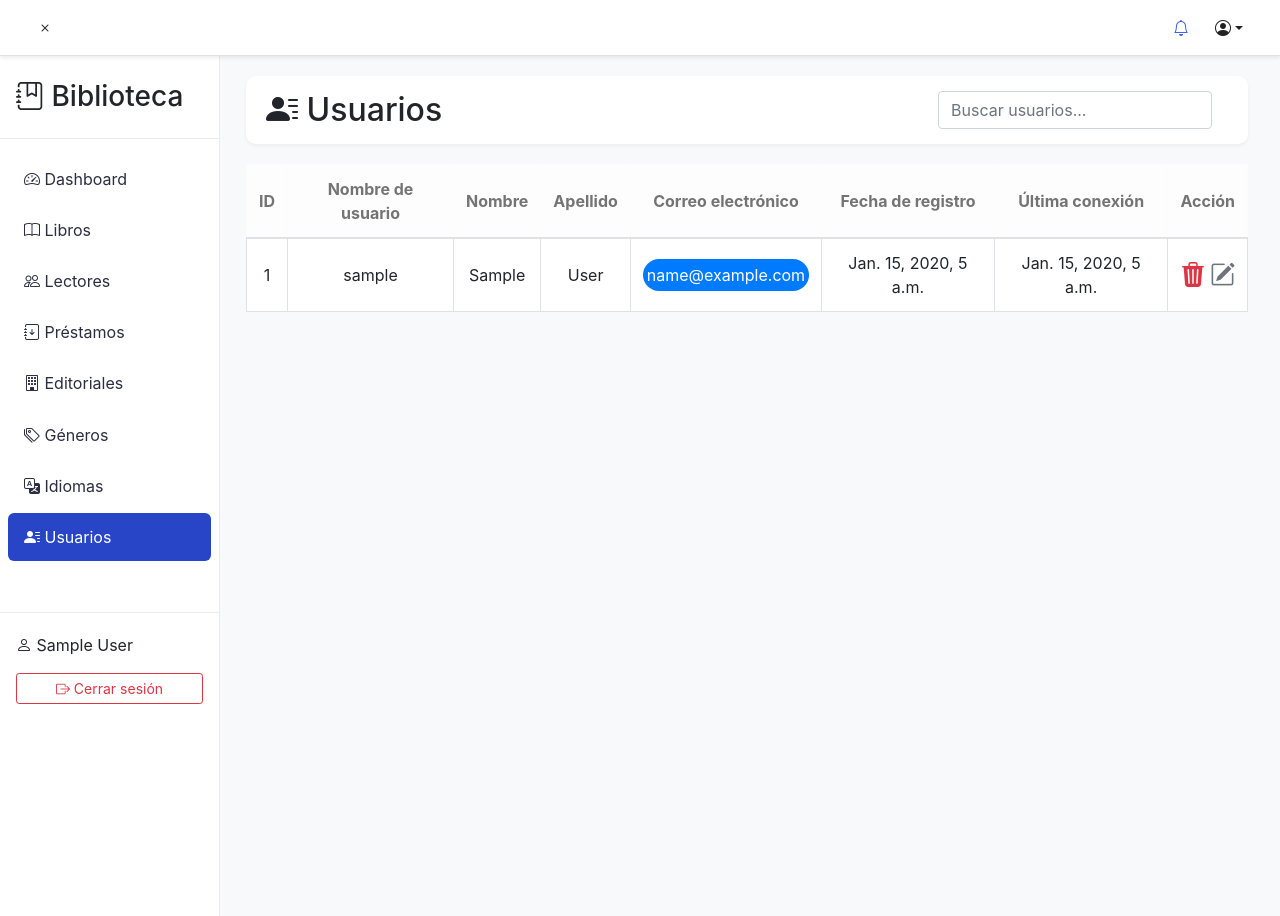
After one commit to BiblioProject/Proyecto_Biblioteca, a Django app: page /app_biblioteca/users/ in a window 1280 px wide. The commit adds this page. Run offline with Django 5.2, Linux system fonts and the light colour scheme; a user stored in the database is signed in; tables that the repository leaves empty hold one stand-in row (values such as "Sample post"); some libraries are stand-ins or nearby versions.

Commit message:
vista de tabla usuarios

```diff
--- a/app_biblioteca/templates/partials/sidebar.html
+++ b/app_biblioteca/templates/partials/sidebar.html
@@ -38,6 +38,11 @@
                 <i class="bi bi-translate"></i> Idiomas
             </a>
         </li>
+        <li class="nav-item">
+            <a href="{% url 'users' %}" class="nav-link{% if request.resolver_match.url_name == 'users' %} active{% endif %}">
+                <i class="bi bi-person-lines-fill"></i> Usuarios
+            </a>
+        </li>
     </ul>
     <div class="sidebar-footer px-3 py-3 mt-5">
         <div class="user-info mb-2 mt-1">
--- /dev/null
+++ b/app_biblioteca/templates/users/users.html
@@ -0,0 +1,162 @@
+{% load static %}
+<!DOCTYPE html>
+<html lang="en">
+<head>
+    <meta charset="UTF-8">
+    <meta name="viewport" content="width=device-width, initial-scale=1.0">
+    <title>Usuarios</title>
+    <link rel="stylesheet" href="{% static 'bootstrap/css/bootstrap.min.css' %}">
+    <link rel="stylesheet" href="{% static 'bootstrap/css/bootstrap-icons.css' %}">
+    <link rel="stylesheet" href="{% static 'css/main.css' %}">
+    <script src="https://code.jquery.com/jquery-3.6.0.min.js"></script>
+    <script src="https://cdn.jsdelivr.net/npm/popper.js@1.16.1/dist/umd/popper.min.js"></script>
+    <script src="{% static 'bootstrap/js/bootstrap.min.js' %}"></script>
+</head>
+<body>
+    {% block content %}
+    {% include 'partials/sidebar.html' %}
+    {% include 'partials/topbar.html' %}
+    <div class="main-content px-3">
+        <div class="page-header d-flex align-items-center justify-content-between">
+            <h2><i class="bi bi-person-lines-fill"></i> Usuarios</h2>
+            <form method="get" class="d-flex" role="search">
+                <input class="form-control me-2 mx-3" type="search" placeholder="Buscar usuarios..." name="q" value="{{ request.GET.q }}">
+            </form>
+        </div>
+        {% if page_obj %}
+        <div class="table-responsive mt-3">
+            <table class="table table-bordered table-hover text-center align-middle bg-white">
+                <thead class="table-light">
+                    <tr>
+                        <th>ID</th>
+                        <th>Nombre de usuario</th>
+                        <th>Nombre</th>
+                        <th>Apellido</th>
+                        <th>Correo electrónico</th>
+                        <th>Fecha de registro</th>
+                        <th>Última conexión</th>
+                        <th>Acción</th>
+                    </tr>
+                </thead>
+                <tbody>
+                    {% for user in page_obj %}
+                    <tr data-userid="{{ user.id }}">
+                        <td>{{ user.id }}</td>
+                        <td>{{ user.username }}</td>
+                        <td>
+                            {% if user.first_name %}
+                                {{ user.first_name }}
+                            {% else %}
+                                Sin especificar
+                            {% endif %}
+                        </td>
+                        <td>
+                            {% if user.last_name %}
+                                {{ user.last_name }}
+                            {% else %}
+                                Sin especificar
+                            {% endif %}
+                        </td>
+                        <td>
+                            <div class="rounded-pill bg-primary text-white p-1">
+                                {{ user.email }}
+                            </div>
+                        </td>
+                        <td>{{ user.date_joined }}</td>
+                        <td>{{ user.last_login }}</td>
+                        <td>
+                            <span class="act-btn delete-user text-danger" title="Borrar Usuario" style="cursor: pointer; font-size:25px;">
+                                <i class="bi bi-trash3-fill fs-5"></i>
+                            </span>
+                            <span class="act-btn edit-user text-secondary" title="Editar Usuario" style="cursor: pointer; font-size:25px;" onclick="abrir_modal_edicion('{% url 'edit_user' user.id %}')">
+                                <i class="bi bi-pencil-square fs-5"></i>
+                            </span>
+                        </td>
+                    </tr>
+                    {% endfor %}
+                </tbody>
+            </table>
+            {% include 'partials/pagination.html' %}
+        </div>
+        {% else %}
+            <div class="alert alert-warning mt-4 text-center" role="alert">
+                No se encontraron usuarios{% if search_term %} que coincidan con tu búsqueda "<strong>{{ search_term }}</strong>"{% endif %}.
+            </div>
+        {% endif %}
+    </div>
+    <div class="modal fade" id="creacion" role="dialog"></div>
+    <div class="modal fade" id="edicion" role="dialog"></div>
+    {% endblock %}
+</body>
+</html>
+
+<script type="text/javascript">
+    // Códigos JS para que muestre el modal de edición y creación de idiomas
+    var $ = jQuery.noConflict();
+
+    function abrir_modal_edicion(url) {
+        $('#edicion').load(url, function() {
+            $('#edicion').modal('show');
+        });
+    }
+
+    document.querySelectorAll(".delete-user").forEach((btn) => {
+        btn.onclick = function() {
+            delete_user(this.closest("tr").dataset.userid);
+        };
+    });
+
+    function delete_user(userid) {
+        const xhr = new XMLHttpRequest();
+        xhr.open("POST", "{% url 'delete_user' %}", true);
+        xhr.setRequestHeader("Content-type", "application/x-www-form-urlencoded");
+        xhr.setRequestHeader("X-CSRFToken", "{{ csrf_token }}");
+
+        xhr.onreadystatechange = function() {
+            if (xhr.readyState == 4) {
+                if (xhr.status == 200) {
+                    const response = JSON.parse(xhr.responseText);
+                    if (response.success) {
+                        window.location.reload();
+                    } else {
+                        console.error("Error:", response.error);
+                    }
+                } else {
+                    console.error("Error en la solicitud:", xhr.status);
+                }
+            }
+        };
+
+        xhr.send("userid=" + userid);
+    }
+
+    document.addEventListener("DOMContentLoaded", function () {
+        const toggleBtn = document.getElementById("menu-toggle");
+        const sidebar = document.getElementById("sidebar");
+        const body = document.body;
+
+        if (toggleBtn && sidebar) {
+            toggleBtn.addEventListener("click", function () {
+                const isHidden = sidebar.classList.toggle("d-none");
+
+                if (isHidden) {
+                    body.style.paddingLeft = "1rem";
+                } else {
+                    body.style.paddingLeft = "230px";
+                }
+
+                // Cambiar ícono del botón hamburguesa
+                const icon = toggleBtn.querySelector("i");
+                if (icon) {
+                    icon.classList.toggle("bi-list");
+                    icon.classList.toggle("bi-x");
+                }
+            });
+
+            // Al cargar, aplicar padding si el sidebar está visible
+            if (!sidebar.classList.contains("d-none")) {
+                body.style.paddingLeft = "230px";
+            }
+        }
+    });
+</script>
--- a/app_biblioteca/urls.py
+++ b/app_biblioteca/urls.py
@@ -32,6 +32,9 @@ urlpatterns = [
     path(r'books_language/<int:languageid>/',views.books_language,name='books_language'), # libros desde idiomas
     path('delete_language/', views.delete_language, name='delete_language'),
 
+    path('users/', views.users_view, name='users'),
+    path('delete_user/', views.delete_user, name='delete_user'),
+
     # crear y editar libros, lectores, préstamos, etc.
     path('createBook/', views.createBook, name = 'create_book'),
     path('editBook/<int:id>', views.editBook, name = 'edit_book'),
@@ -51,6 +54,8 @@ urlpatterns = [
     path('createGenre/', views.createGenre, name='create_genre'),
     path('editGenre/<int:id>', views.editGenre, name = 'edit_genre'),
 
+    path('editUser/<int:id>', views.editUser, name = 'edit_user'),
+
     # auth/password_reset
     path('password_reset/', auth_views.PasswordResetView.as_view(template_name='auth/password_reset_form.html'), name='password_reset'),
     path('password_reset/done/', auth_views.PasswordResetDoneView.as_view(template_name='auth/password_reset_done.html'), name='password_reset_done'),
--- a/app_biblioteca/views.py
+++ b/app_biblioteca/views.py
@@ -127,6 +127,10 @@ def genres_view(request):
 def languages_view(request):
    return list_objects(request, Language, 'languages/languages.html')
 
+@login_required(login_url='/app_biblioteca/login/')
+def users_view(request):
+   return list_objects(request, User, 'users/users.html')
+
 # Función para listar préstamos según libro
 @login_required(login_url='/app_biblioteca/login/')
 def lendings_book(request, bookid):
@@ -187,6 +191,10 @@ def delete_genre(request):
 @login_required(login_url='/app_biblioteca/login/')
 def delete_language(request):
    return delete_object(request, Language, "languageid")
+
+@login_required(login_url='/app_biblioteca/login/')
+def delete_user(request):
+   return delete_object(request, User, "userid")
 
 def createBook(request):
    if request.method == 'POST':
@@ -352,6 +360,33 @@ def editGenre(request, id):
       genre = None
    return render(request, 'genres/modals/editGenre.html', {'genre_form': genre_form, 'error':error, 'genre': genre})
 
+def createUser(request):
+   if request.method == 'POST':
+      user_form = UserForm(request.POST)
+      if user_form.is_valid():
+         user_form.save()
+         return redirect('users')
+   else:
+      user_form = UserForm()
+   return render(request, 'users/modals/createUser.html',{'user_form':user_form})
+
+def editUser(request, id):
+   user_form = None
+   error = None
+   try:
+      user = User.objects.get(id = id)
+      if request.method == 'GET':
+         user_form = UserForm(instance = user)
+      else:
+         user_form = UserForm(request.POST, instance = user)
+         if user_form.is_valid():
+               user_form.save()
+         return redirect('users')
+   except ObjectDoesNotExist as e:
+      error = e
+      user = None
+   return render(request, 'users/modals/editUser.html', {'user_form': user_form, 'error':error, 'user': user})
+
 @login_required(login_url='/app_biblioteca/login/')
 def dashboard(request):
    stats = {
```
